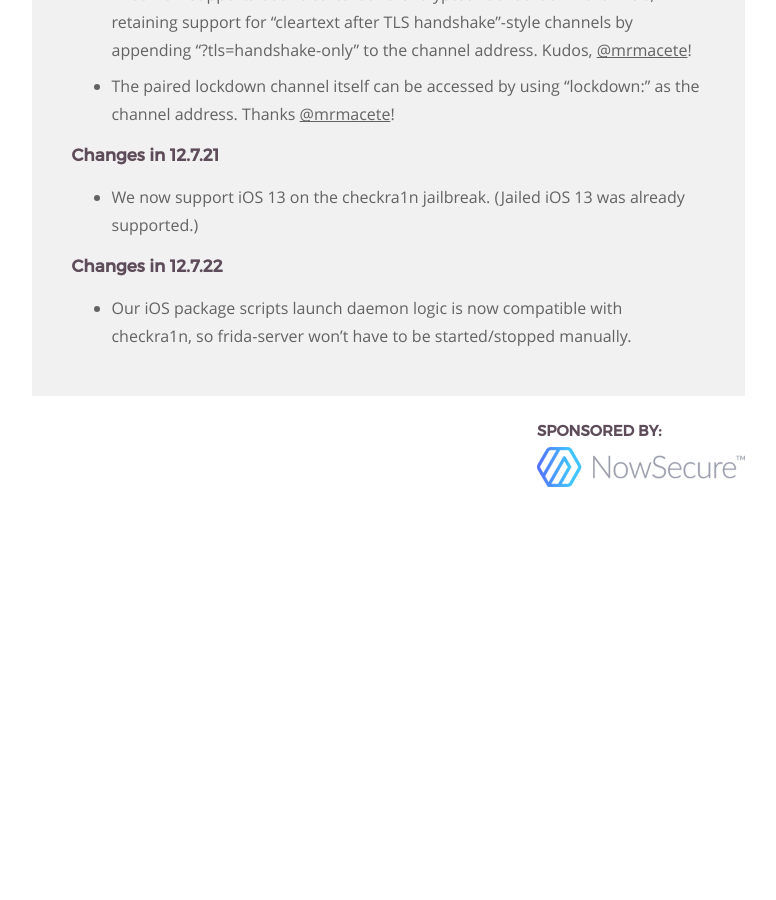
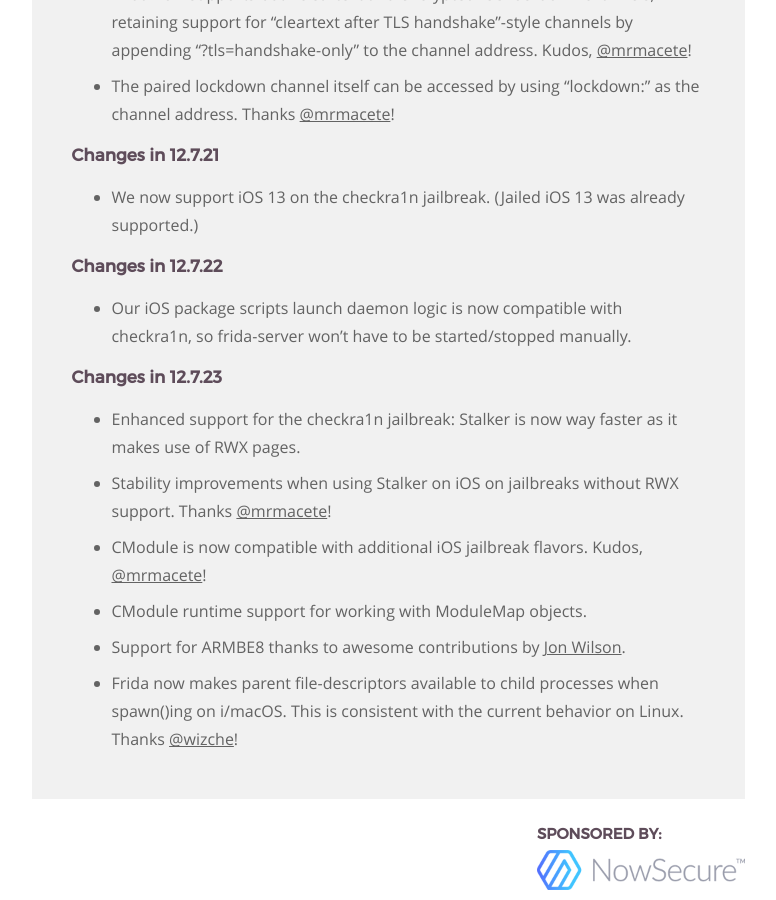
Before and after one commit to frida/frida-website, a Jekyll site: the page built from _posts/2019-09-18-frida-12-7-released.markdown, in a window 1280 px wide and 900 px high, scrolled down 14044 px. Shown: the whole window, without its empty margins (364-1140 px from the left). Built offline with Jekyll 4.4.1, drawn with Linux system fonts in a browser that asks for light colours; before the commit the page ends 14541 px from its top, so only the background shows below that.

Commit message:
Summarize changes in 12.7.23

```diff
--- a/_posts/2019-09-18-frida-12-7-released.markdown
+++ b/_posts/2019-09-18-frida-12-7-released.markdown
@@ -545,6 +545,20 @@ Enjoy!
 - Our iOS package scripts launch daemon logic is now compatible with checkra1n,
   so frida-server won't have to be started/stopped manually.
 
+### Changes in 12.7.23
+
+- Enhanced support for the checkra1n jailbreak: Stalker is now way faster as it
+  makes use of RWX pages.
+- Stability improvements when using Stalker on iOS on jailbreaks without RWX
+  support. Thanks [@mrmacete][]!
+- CModule is now compatible with additional iOS jailbreak flavors. Kudos,
+  [@mrmacete][]!
+- CModule runtime support for working with ModuleMap objects.
+- Support for ARMBE8 thanks to awesome contributions by [Jon Wilson][].
+- Frida now makes parent file-descriptors available to child processes when
+  spawn()ing on i/macOS. This is consistent with the current behavior on Linux.
+  Thanks [@wizche][]!
+
 
 [frida-java-bridge]: https://github.com/frida/frida-java-bridge
 [TinyCC]: https://bellard.org/tcc/
@@ -565,3 +579,5 @@ Enjoy!
 [@timstrazz]: https://twitter.com/timstrazz
 [@esanfelix]: https://twitter.com/esanfelix
 [@taviso]: https://twitter.com/taviso
+[Jon Wilson]: https://github.com/jonwilson030981
+[@wizche]: https://twitter.com/wizche
```
